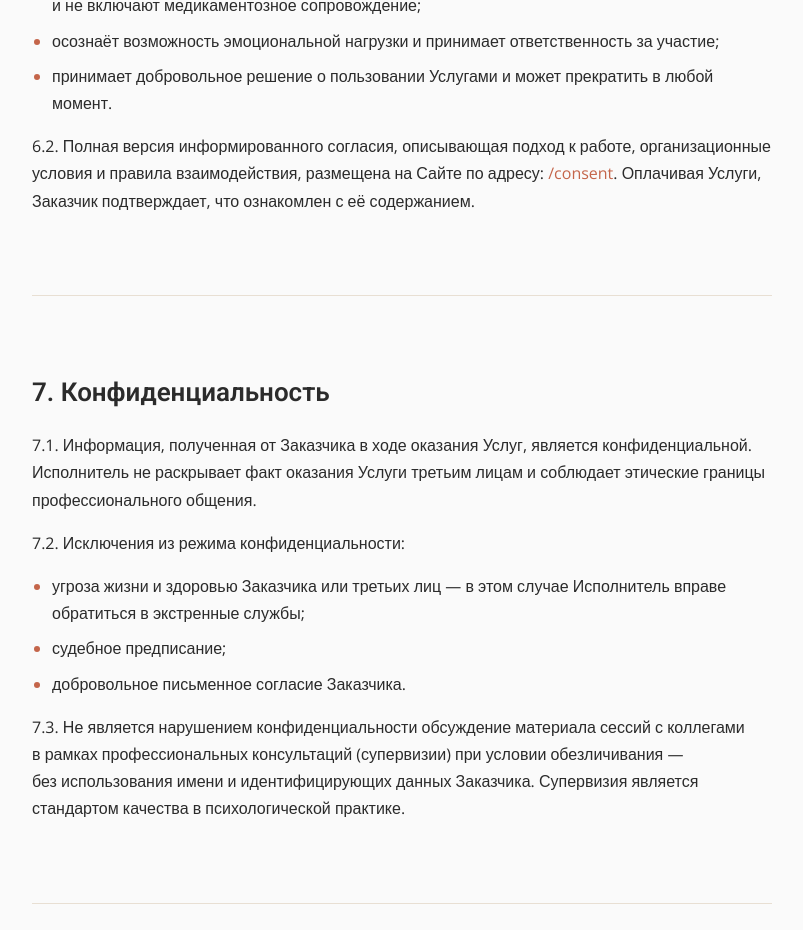
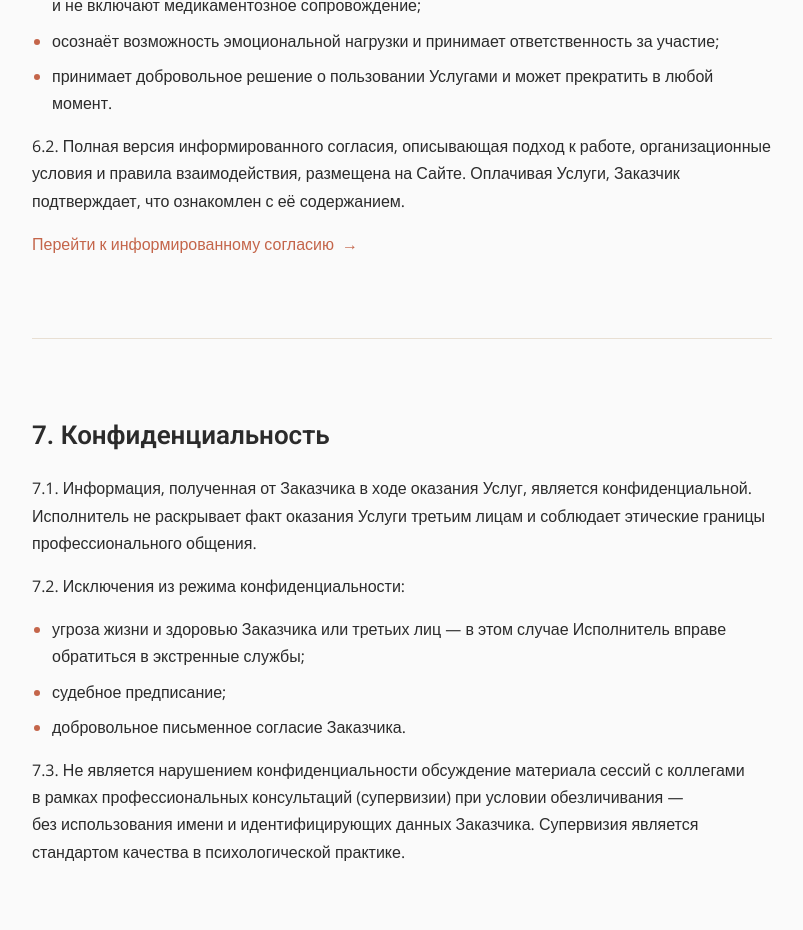
Before and after one commit to anyamalets/anyamalets-site, a Next.js app: page /offer in a window 1280 px wide. Shown: the part 4412-5342 px from the top of the page, without its empty margins (238-1041 px from the left). Built offline with nearby package versions, Linux system fonts and the light colour scheme.

Commit message:
Third design pass
- About: smaller body text (16/17), more gap, items-center, no photo mt-4
- Consent: unify H2 size with offer (22-26)
- Offer 6.2: prominent link to /consent instead of inline path
- Education: remove top border of list

```diff
--- a/app/components/About.tsx
+++ b/app/components/About.tsx
@@ -4,14 +4,14 @@ export default function About() {
   return (
     <section id="about" className="relative w-full bg-bg-soft scroll-mt-24">
       <div className="mx-auto max-w-[1200px] px-6 md:px-10 lg:px-14 py-28 md:py-36 lg:py-44">
-        <div className="grid grid-cols-1 md:grid-cols-12 gap-10 md:gap-14 items-start">
+        <div className="grid grid-cols-1 md:grid-cols-12 gap-10 md:gap-14 items-center">
           {/* Text — first on desktop */}
           <div className="md:col-span-7 md:col-start-1 md:row-start-1 order-2 md:order-1 flex flex-col">
             <h2 className="text-[40px] md:text-[56px] lg:text-[64px] font-semibold text-text leading-[1.05] tracking-tight">
               Анна Малюточкина
             </h2>
 
-            <div className="mt-6 md:mt-8 flex flex-col gap-5 text-[17px] md:text-[18px] leading-[1.65] text-text max-w-[600px]">
+            <div className="mt-6 md:mt-8 flex flex-col gap-6 text-[16px] md:text-[17px] leading-[1.7] text-text max-w-[600px]">
               <p>
                 За&nbsp;годы работы с&nbsp;расстройствами пищевого поведения
                 я&nbsp;увидела, что это одна из&nbsp;самых одиноких
@@ -39,7 +39,7 @@ export default function About() {
 
           {/* Photo — right side */}
           <div className="md:col-span-5 md:col-start-8 md:row-start-1 order-1 md:order-2">
-            <div className="relative mx-auto md:ml-auto md:mr-0 w-full max-w-[380px] md:max-w-[400px] aspect-[3/4] overflow-hidden rounded-xl md:mt-4">
+            <div className="relative mx-auto md:ml-auto md:mr-0 w-full max-w-[380px] md:max-w-[400px] aspect-[3/4] overflow-hidden rounded-xl">
               <Image
                 src="/photos/about.jpg"
                 alt="Анна Малюточкина за рабочим столом"
--- a/app/components/Education.tsx
+++ b/app/components/Education.tsx
@@ -160,7 +160,7 @@ export default function Education() {
           Образование
         </h2>
 
-        <div className="mt-12 md:mt-16 max-w-[900px] border-t border-bg-beige">
+        <div className="mt-12 md:mt-16 max-w-[900px]">
           {categories.map((cat) => (
             <details
               key={cat.title}
--- a/app/consent/page.tsx
+++ b/app/consent/page.tsx
@@ -21,7 +21,7 @@ function Section({
       id={id}
       className="scroll-mt-24 mt-14 md:mt-20 pt-14 md:pt-20 border-t border-bg-beige first:mt-12 first:pt-0 first:border-t-0"
     >
-      <h2 className="text-[22px] md:text-[28px] font-semibold text-text leading-tight">
+      <h2 className="text-[22px] md:text-[26px] font-semibold text-text leading-tight">
         {title}
       </h2>
       <div className="mt-5 md:mt-6 flex flex-col gap-4 text-[16px] md:text-[17px] leading-[1.7] text-text">
--- a/app/offer/page.tsx
+++ b/app/offer/page.tsx
@@ -314,16 +314,18 @@ export default function OfferPage() {
           <P>
             6.2. Полная версия информированного согласия, описывающая
             подход к&nbsp;работе, организационные условия и&nbsp;правила
-            взаимодействия, размещена на&nbsp;Сайте по&nbsp;адресу:{" "}
+            взаимодействия, размещена на&nbsp;Сайте. Оплачивая Услуги,
+            Заказчик подтверждает, что ознакомлен с&nbsp;её&nbsp;содержанием.
+          </P>
+          <p>
             <a
               href="/consent"
-              className="text-accent hover:underline"
+              className="inline-flex items-center gap-2 text-accent font-medium hover:text-accent-dark transition-colors"
             >
-              /consent
+              Перейти к&nbsp;информированному согласию
+              <span aria-hidden="true">→</span>
             </a>
-            . Оплачивая Услуги, Заказчик подтверждает, что ознакомлен
-            с&nbsp;её&nbsp;содержанием.
-          </P>
+          </p>
         </Section>
 
         <Section id="p7" title="7. Конфиденциальность">
```
